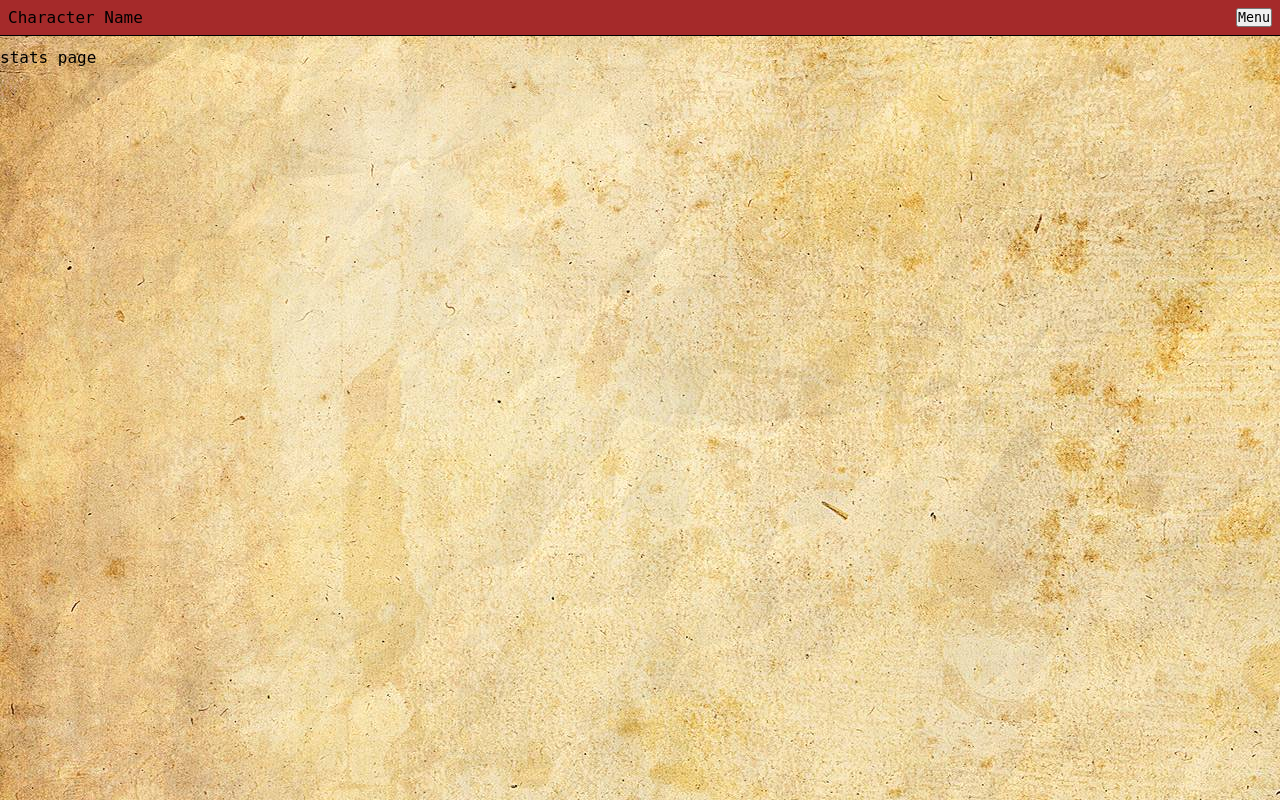
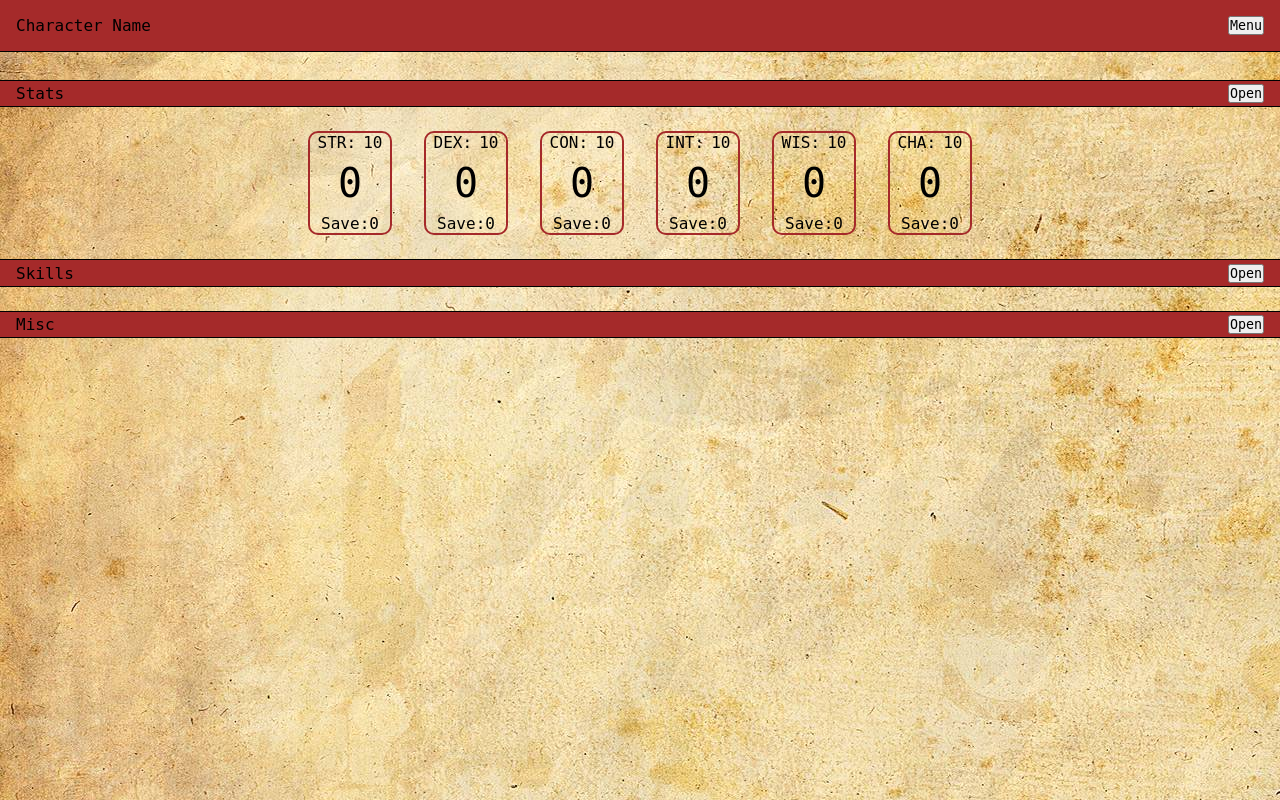
Before and after one commit to trenhel/5e-character-sheet-creator, a plain HTML site: page pages/stats.html in a window 1280 px wide. Drawn offline with Linux system fonts and the light colour scheme.

Commit message:
Add banners, stat boxes to stats page.

```diff
--- a/pages/stats.html
+++ b/pages/stats.html
@@ -31,7 +31,75 @@
 
     <div class="content">
 
-        stats page
+        <div class="banner">
+            <p class="bannerText">Stats</p>
+            <button class="statBannerButton">Open</button>
+        </div>
+
+        <div class="statistics">
+            <div class="statBlock">
+                <div class="statBox">
+                    <div class="score">
+                        <p class="statName">STR:</p>
+                        <p class="stat strStat">10</p>
+                    </div>
+                    <p class="mod strMod">0</p>
+                    <p class="save strSave">Save:0</p>
+                </div>
+                <div class="statBox">
+                    <div class="score">
+                        <p class="statName">DEX:</p>
+                        <p class="stat dexStat">10</p>
+                    </div>
+                    <p class="mod dexMod">0</p>
+                    <p class="save dexSave">Save:0</p>
+                </div>
+                <div class="statBox">
+                    <div class="score">
+                        <p class="statName">CON:</p>
+                        <p class="stat conStat">10</p>
+                    </div>
+                    <p class="mod conMod">0</p>
+                    <p class="save conSave">Save:0</p>
+                </div>
+            </div>
+            <div class="statBlock">
+                <div class="statBox">
+                    <div class="score">
+                        <p class="statName">INT:</p>
+                        <p class="stat intStat">10</p>
+                    </div>
+                    <p class="mod intMod">0</p>
+                    <p class="save intSave">Save:0</p>
+                </div>
+                <div class="statBox">
+                    <div class="score">
+                        <p class="statName">WIS:</p>
+                        <p class="stat wisStat">10</p>
+                    </div>
+                    <p class="mod wisMod">0</p>
+                    <p class="save wisSave">Save:0</p>
+                </div>
+                <div class="statBox">
+                    <div class="score">
+                        <p class="statName">CHA:</p>
+                        <p class=" stat chaStat">10</p>
+                    </div>
+                    <p class="mod chaMod">0</p>
+                    <p class="save chaSave">Save:0</p>
+                </div>
+            </div>
+        </div>
+
+        <div class="banner">
+            <p class="bannerText">Skills</p>
+            <button class="statBannerButton">Open</button>
+        </div>
+
+        <div class="banner">
+            <p class="bannerText">Misc</p>
+            <button class="statBannerButton">Open</button>
+        </div>
 
     </div>
 
--- a/style.css
+++ b/style.css
@@ -23,10 +23,9 @@ header{
 
 .constant{
     display: flex;
-
     align-items: center;
     justify-content: space-between;
-    padding: .5rem;
+    padding: 1rem;
     border-bottom: solid 1px;
     background-color: brown;
 }
@@ -56,5 +55,50 @@ header{
 }
 
 .content{
-    margin-top: 3rem;
+    margin-top: 5rem;
+    display: flex;
+    flex-direction: column;
+    gap: 1.5rem
 }
+
+.banner{
+    display: flex;
+    background-color: brown;
+    justify-content: space-between;
+    align-items: center;
+    padding: .2rem 1rem;
+    border-top: solid black 1px;
+    border-bottom: solid black 1px;
+}
+
+.statistics{
+    display: flex;
+    flex-wrap: wrap;
+    gap: 2rem;
+    justify-content: center;
+}
+
+.statBlock{
+    display: flex;
+    gap: 2rem;
+}
+
+.statBox{
+    display: flex;
+    flex-direction: column;
+    align-items: center;
+    width: 80px;
+    gap: .5rem;
+    border: solid brown 2px;
+    border-radius: 10px;
+}
+
+.score{
+    display: flex;
+    justify-content: space-between;
+    width: 65px;
+}
+
+.mod{
+    font-size: 2.5rem;
+}
```
